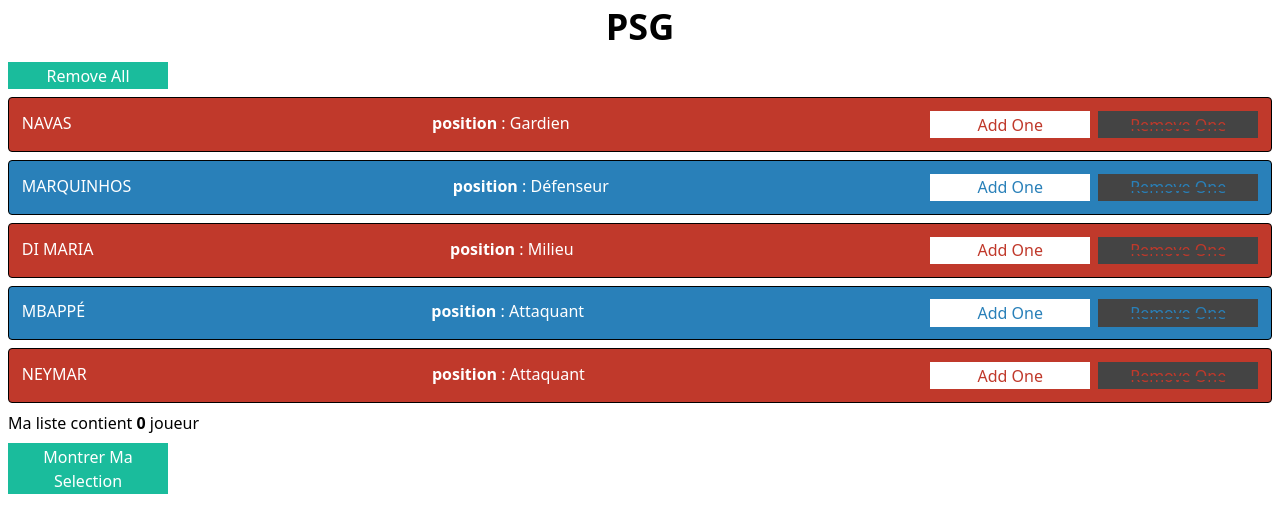
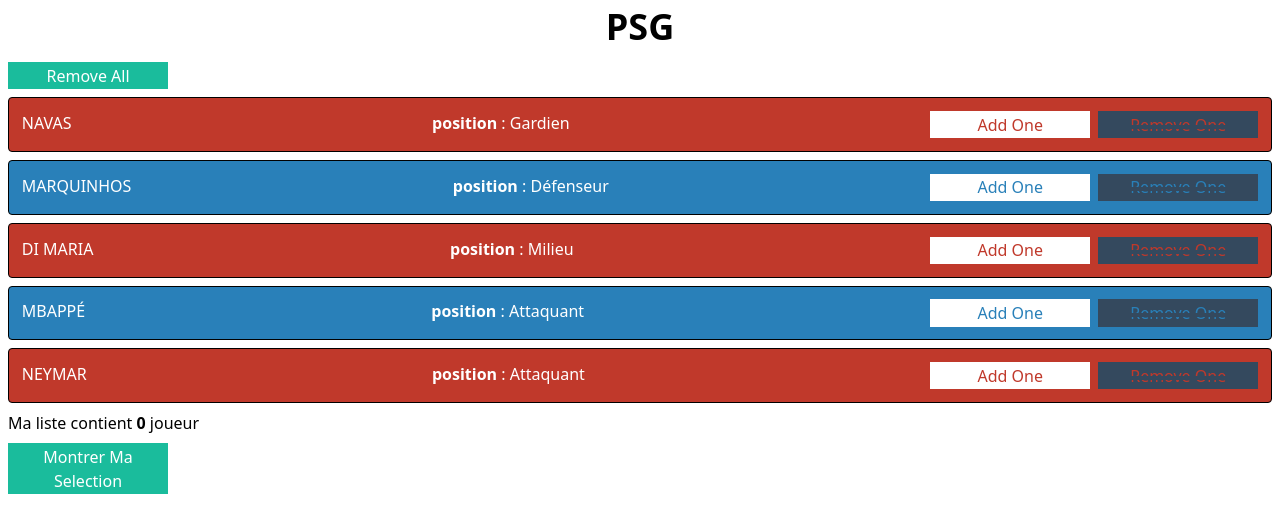
Before and after one commit to LucasLaurens/LUCAS_LAURENS_IWM_VUE_JS, a Vue app in the folder vue-game1/client/: page / in a window 1280 px wide. Shown: the top 532 px of the page. Built offline with nearby package versions, Linux system fonts and the light colour scheme.

Commit message:
[Impr] change color v.2

```diff
--- a/vue-game1/client/src/components/PlayerView.vue
+++ b/vue-game1/client/src/components/PlayerView.vue
@@ -110,11 +110,11 @@
 		padding: 1%;
 	}
 	.grey {
-		background-color: grey !important;
+		background-color: #34495e !important;
 	}
 	.greyAdd .add button, .greyRemove .remove button {
 		position: relative;
-		background-color: #444 !important;
+		background-color: #34495e !important;
 		transition: .3s ease-in;
 	}
 	.greyAdd .add button::before, .greyRemove .remove button::before {
@@ -124,7 +124,7 @@
 		width: 100%;
 		top: 50%;
 		left: 0;
-		background: #444;
+		background: #34495e;
 	}
 	.red {
 		background-color: #c0392b;
```
